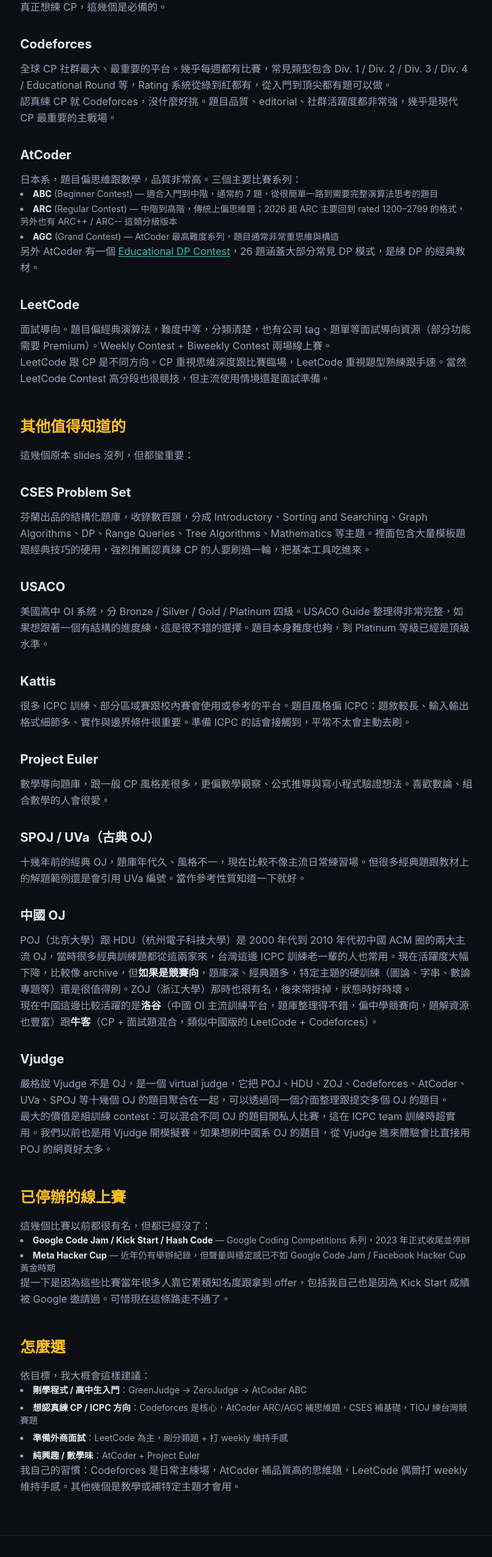
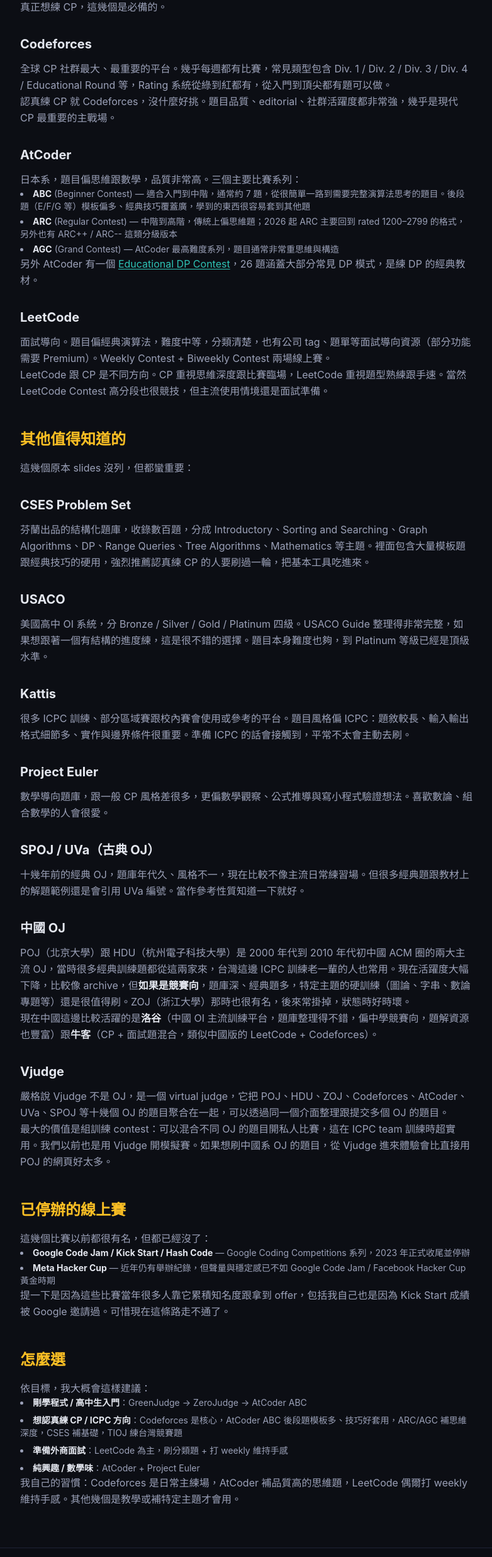
Before and after one commit to HanaYukii/hanayukii-site, a Next.js app: page /blog/online-judge-guide in a window 1280 px wide. Shown: the part 1436-3909 px from the top of the page at 63% size, without its empty margins (248-1030 px from the left). Built offline with nearby package versions, Linux system fonts and the light colour scheme.

Commit message:
Highlight ABC late problems for CP training

```diff
--- a/src/app/blog/online-judge-guide/page.tsx
+++ b/src/app/blog/online-judge-guide/page.tsx
@@ -149,7 +149,7 @@ export default function OnlineJudgeGuide() {
             日本系，題目偏思維跟數學，品質非常高。三個主要比賽系列：
           </p>
           <ul className="list-inside list-disc space-y-1 text-sm">
-            <li><strong>ABC</strong> (Beginner Contest) — 適合入門到中階，通常約 7 題，從很簡單一路到需要完整演算法思考的題目</li>
+            <li><strong>ABC</strong> (Beginner Contest) — 適合入門到中階，通常約 7 題，從很簡單一路到需要完整演算法思考的題目。後段題（E/F/G 等）模板偏多、經典技巧覆蓋廣，學到的東西很容易套到其他題</li>
             <li><strong>ARC</strong> (Regular Contest) — 中階到高階，傳統上偏思維題；2026 起 ARC 主要回到 rated 1200–2799 的格式，另外也有 ARC++ / ARC-- 這類分級版本</li>
             <li><strong>AGC</strong> (Grand Contest) — AtCoder 最高難度系列，題目通常非常重思維與構造</li>
           </ul>
@@ -263,7 +263,7 @@ export default function OnlineJudgeGuide() {
           </p>
           <ul className="list-inside list-disc space-y-2 text-sm">
             <li><strong>剛學程式 / 高中生入門</strong>：GreenJudge → ZeroJudge → AtCoder ABC</li>
-            <li><strong>想認真練 CP / ICPC 方向</strong>：Codeforces 是核心，AtCoder ARC/AGC 補思維題，CSES 補基礎，TIOJ 練台灣競賽題</li>
+            <li><strong>想認真練 CP / ICPC 方向</strong>：Codeforces 是核心，AtCoder ABC 後段題模板多、技巧好套用，ARC/AGC 補思維深度，CSES 補基礎，TIOJ 練台灣競賽題</li>
             <li><strong>準備外商面試</strong>：LeetCode 為主，刷分類題 + 打 weekly 維持手感</li>
             <li><strong>純興趣 / 數學味</strong>：AtCoder + Project Euler</li>
           </ul>
```
